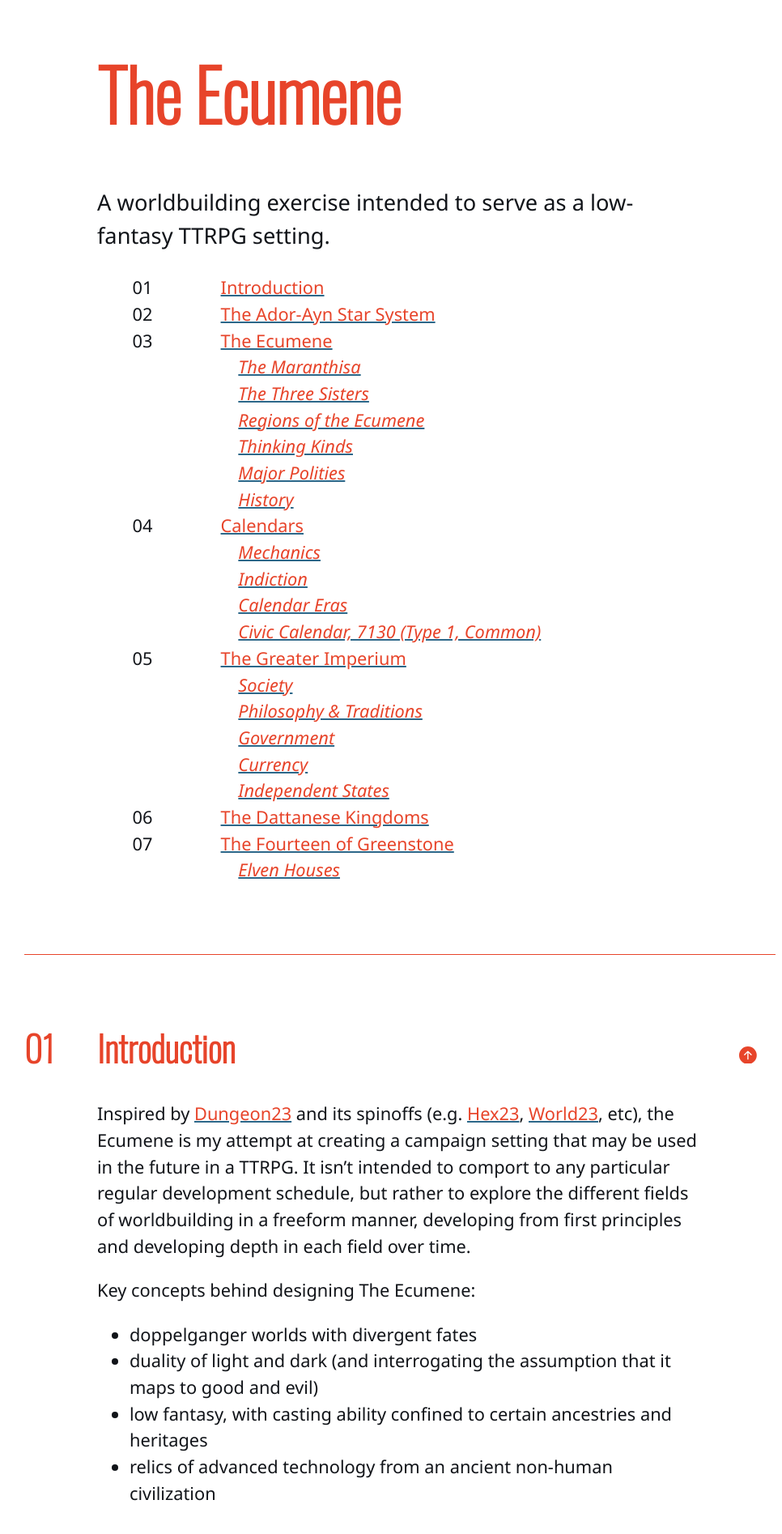
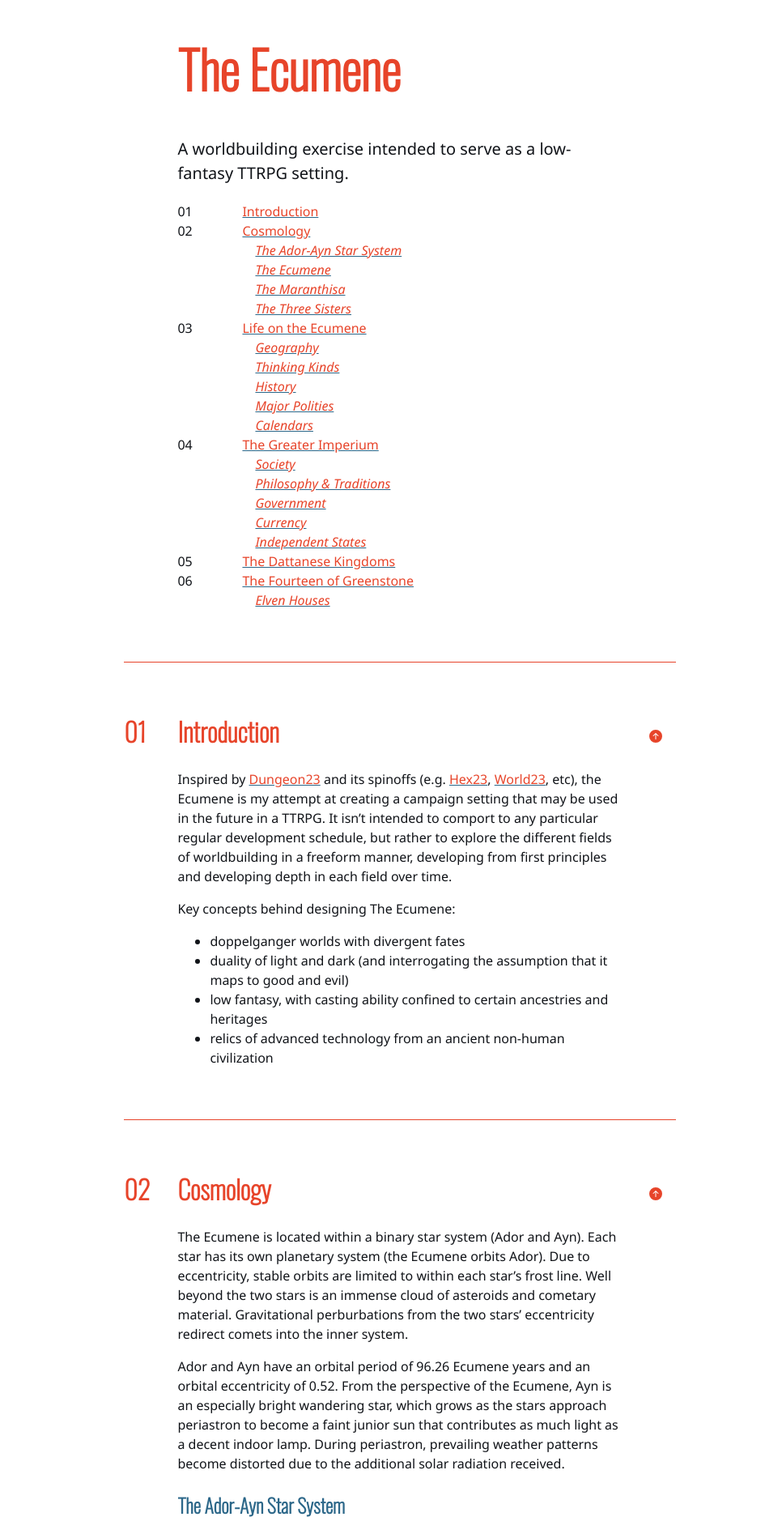
Before and after one commit to kmules1/kmules1.github.io, a Jekyll site: the page built from ecumene/index.md, in a window 1280 px wide. Shown: the top 1894 px of the page at 81% size, without its empty margins (146-1112 px from the left). Built offline with Jekyll 4.4.1, drawn with Linux system fonts in a browser that asks for light colours; some of the changed text lies outside the part shown.

Commit message:
adjustments to appearance and structure of main page

```diff
--- a/assets/css/ecumene.scss
+++ b/assets/css/ecumene.scss
@@ -15,7 +15,7 @@ $highlightb:					#2c6789;
  */
 
 :root {
-	font-size:					calc(1vw + 1vh);
+	//font-size:				calc(1vw + 1vh);
 	line-height:				1.5;
 }
 
@@ -101,7 +101,7 @@ header nav a:hover {
 }
 
 #toc {
-	margin-inline-start:		2em;
+	//margin-inline-start:		2em;
 }
 #toc ul {
 	padding-left:				unset;
--- a/ecumene/index.md
+++ b/ecumene/index.md
@@ -14,7 +14,13 @@ Key concepts behind designing The Ecumene:
 - low fantasy, with casting ability confined to certain ancestries and heritages
 - relics of advanced technology from an ancient non-human civilization
 
-## The Ador-Ayn Star System
+## Cosmology
+
+The Ecumene is located within a binary star system (Ador and Ayn). Each star has its own planetary system (the Ecumene orbits Ador). Due to eccentricity, stable orbits are limited to within each star's frost line. Well beyond the two stars is an immense cloud of asteroids and cometary material. Gravitational perburbations from the two stars' eccentricity redirect comets into the inner system.
+
+Ador and Ayn have an orbital period of 96.26 Ecumene years and an orbital eccentricity of 0.52. From the perspective of the Ecumene, Ayn is an especially bright wandering star, which grows as the stars approach periastron to become a faint junior sun that contributes as much light as a decent indoor lamp. During periastron, prevailing weather patterns become distorted due to the additional solar radiation received.
+
+### The Ador-Ayn Star System
 
 <ul class="tree">
 	<li><a style="font-weight:bold">Ador-Ayn System</a>
@@ -223,7 +225,9 @@ The three moons of Ecumene-Maranthisa are in orbital resonance with one another.
 
 The Elder Sister's orbital period is precisely 5.6 days on the Ecumene, and is used as the basis for the month in most calendars.
 
-### Regions of the Ecumene
+## Life on the Ecumene
+
+### Geography
 
 Ten major continents, eight minor continents, and countless islands. Most of the Ecumene's dry land is located in the southern hemisphere, with the northern hemisphere dominated by a massive ocean.
 
@@ -240,6 +244,14 @@ Types of Thinking Kinds:
 * Goblinkind, who claim to be indigenous to the Ecumene and are known for their invasiveness, disgusting habits, and talent for trouble.
 * Koboldkind, who originate from Ninurta, and are known for their cautiousness, devoted, and resilient.
 
+### History
+
+The history of the Ecumene is commonly divided into two periods: the Era of Elves and the Era of Humanity.
+
+The former is a primordial period for the Ecumene, during which the Elves established their own global civilization, then bridged the distance between planets and taught civilization to the peoples of the worlds. Its high period ended in a sudden cataclysm, which forced the survivors to colonize the Ecumene more intensely. In doing so, the Elves further accelerated the civilizing of humanity and paved the road for their own displacement by the realms of mankind.
+
+The latter is the time period in which humanity took control of the tools of civilization and built their own realms; in doing so, they forced the Elves into enclaves where humanity could not establish a foothold. The early period of this era is marked by the rise and fall of warlords and petty kingdoms; the latter is dominated by the rise and eventual decline of the Imperium as well as similar patterns elsewhere on the Ecumene.
+
 ### Major Polities
 
 One of the most significant polities within human history has been the Imperium, a state which, at its peak, dominated three major continents and whose cultural influence reached five. In the current year of *7130*{: .ae}, the Imperium itself is significantly smaller but continues to be a center of cultural, political, and economic influence; areas touched by its influence and/or rule over the centuries continue to be governed in a manner emulating the Imperium, and this larger region is referred to as the Greater Imperium.
@@ -271,15 +275,15 @@ Due to the Ecumene’s distinct cosmological arrangement, the Civic Calendar doe
 Instead of a year of 108.65 days, the Civic Calendar has a year of **434.61 quarter-days**. These quarter-days are organized into 19 months of between 22 (called "hollow" months) and 23 (called "full" months) quarter-days, in accordance with the movement of the Ecumene’s second moon, the Elder Sister. Since the Elder Sister’s orbital period is precisely 22.4 quarters (due to orbital resonance), month length follows a 5-month cycle, called a Quinary: 2 hollow, 1 full, 1 hollow, 1 full.
 This results in a calendar of 425 quarter-days to form a "common year". This is 9.61 quarter-days shorter than the solar year, and so an additional leap month is added regularly to form a 20-month "long year". The leap month is the last month repeated twice, with festivals celebrated on its second iteration. Due to the combination of the Quinary cycle and the Leap Year cycle, there are ten different possible arrangements for a given year. As a result, any given year can be described as a combination of where in the Quinary it begins (1, 2, 3, 4, 5) and whether that year is common or long.
 
-### Indiction
+#### Indiction
 
 During the height of the empire, the imperial administration maintained a 16-year indiction cycle, used to track the reassessment of taxation rates on land et al. and later extended to include other civil service documentation. Following the Late Imperium Period, the indiction was only retained within the imperial core and eventually dropped during the reforms that began the Post-Imperium Period.
 
-### Calendar Eras
+#### Calendar Eras
 
 The primary calendar era of the Civic Calendar is Years *ab Egressu*, i.e. "Since the Landing". This calendar era was calculated using elven historical accounts that were still available at the dawn of the High Imperium, and it counts the years since the Elves landed on the Ecumene and began to teach humanity about civilization. Use of this calendar era is relegated to the inner sphere of the Greater Imperium, but may be comprehensible by scholars, merchants, and state officials well beyond this area; it may also be supplemented or displaced by a local, more culturally salient calendar era.
 
-### Civic Calendar, *7130*{: .ae } (Type 1, Common)
+#### Civic Calendar, *7130*{: .ae } (Type 1, Common)
 
 <fieldset>
 	<table>
```
Also changed, not shown: other parts of ecumene/index.md (+3 -15 lines).
